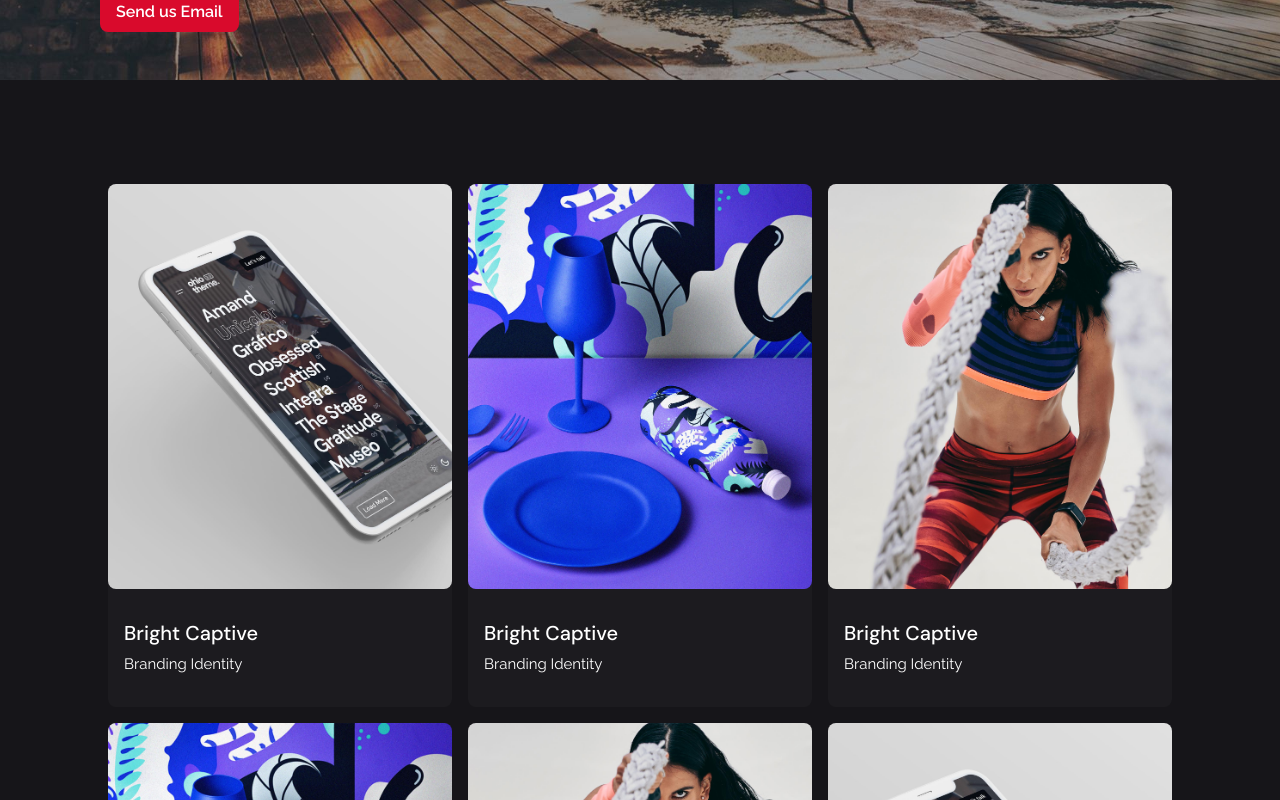
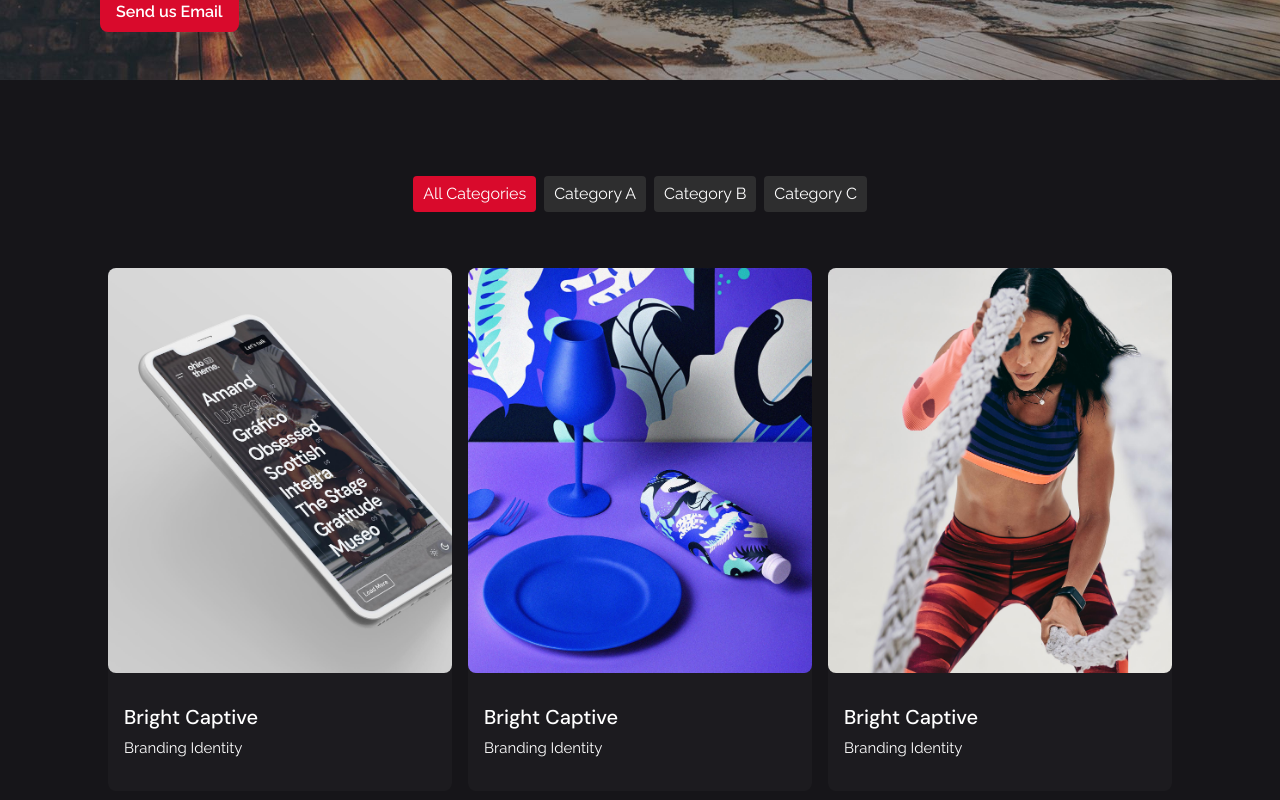
Before and after one commit to Thinushika/show-town-it, a Next.js app: page /our-works in a window 1280 px wide. Shown: the part 520-1320 px from the top of the page. Built offline with nearby package versions, Linux system fonts and the light colour scheme.

Commit message:
category filter

```diff
--- a/pages/our-works.tsx
+++ b/pages/our-works.tsx
@@ -1,7 +1,7 @@
 /* eslint-disable react-hooks/rules-of-hooks */
 /* eslint-disable react/jsx-no-undef */
 import Footer from "@/components/layout/footer";
-import React, { useContext } from "react";
+import React, { useContext, useState } from "react";
 import MainSectionOurWorks from "@/components/mainSections/OurWorks";
 import Image from "next/image";
 import { ThemeContext } from "@/components/theme/ThemeProvider";
@@ -14,61 +14,98 @@ const ourWorks = () => {
   const productColColor =
     theme === "dark" ? darkStyles.productColColor : lightStyles.productColColor;
 
+  const [selectedCategory, setSelectedCategory] = useState('All');
+
   const productsData = [
     {
       id: 1,
       path: '/imgs/products/products (1).jpeg',
       title: 'Bright Captive',
       desc: 'Branding Identity',
-      link: '#'
+      link: '#',
+      category: 'Category A',
     },
     {
       id: 2,
       path: '/imgs/products/products (2).jpeg',
       title: 'Bright Captive',
       desc: 'Branding Identity',
-      link: '#'
+      link: '#',
+      category: 'Category B',
     },
     {
       id: 3,
       path: '/imgs/products/products (3).jpeg',
       title: 'Bright Captive',
       desc: 'Branding Identity',
-      link: '#'
+      link: '#',
+      category: 'Category C',
     },
     {
       id: 4,
       path: '/imgs/products/products (2).jpeg',
       title: 'Bright Captive',
       desc: 'Branding Identity',
-      link: '#'
+      link: '#',
+      category: 'Category A',
     },
     {
       id: 5,
       path: '/imgs/products/products (3).jpeg',
       title: 'Bright Captive',
       desc: 'Branding Identity',
-      link: '#'
+      link: '#',
+      category: 'Category B',
     },
     {
       id: 6,
       path: '/imgs/products/products (1).jpeg',
       title: 'Bright Captive',
       desc: 'Branding Identity',
-      link: '#'
+      link: '#',
+      category: 'Category C',
     }
   ]
+
+  const filteredProducts = selectedCategory === 'All'
+    ? productsData
+    : productsData.filter(item => item.category === selectedCategory);
+
 
   return (
     <>
       <MainSectionOurWorks />
       {/* space */}
       <div className="space-section"></div>
-
-      <div className="d-flex row row-cols-1 row-cols-sm-2 row-cols-lg-3 w-100 left-right-space py-5 my-5 services-styles">
-        {
-          productsData.map((item)=>(
-            <div key={item.id} className="col  p-2 ">
+      <div className="d-flex flex-row pt-5 mt-5">
+        <button
+          onClick={() => setSelectedCategory('All')}
+          className={`${selectedCategory === 'All' ? 'activeCategory' : ''} categoryButton talkButtonSize me-2`}
+        >
+          All Categories
+        </button>
+        <button
+          onClick={() => setSelectedCategory('Category A')}
+          className={`${selectedCategory === 'Category A' ? 'activeCategory' : ''} categoryButton talkButtonSize me-2`}
+        >
+          Category A
+        </button>
+        <button
+          onClick={() => setSelectedCategory('Category B')}
+          className={`${selectedCategory === 'Category B' ? 'activeCategory' : ''} categoryButton talkButtonSize me-2`}
+        >
+          Category B
+        </button>
+        <button
+          onClick={() => setSelectedCategory('Category C')}
+          className={`${selectedCategory === 'Category C' ? 'activeCategory' : ''} categoryButton talkButtonSize `}
+        >
+          Category C
+        </button>
+      </div>
+      <div className="d-flex row row-cols-1 row-cols-sm-2 row-cols-lg-3 w-100 left-right-space pb-5 pt-5 mb-5 services-styles">
+        {filteredProducts.map((item) => (
+          <div key={item.id} className="col p-2">
             <div className={`d-flex flex-column product-col ${productColColor}`}>
               <Image
                 src={item.path}
@@ -83,8 +120,7 @@ const ourWorks = () => {
               </div>
             </div>
           </div>
-          ))
-        }
+        ))}
       </div>
       <Footer />
     </>
--- a/styles/globals.css
+++ b/styles/globals.css
@@ -1016,3 +1016,20 @@ button:hover + #cursor{
 .logo-container:hover img {
   opacity: 0.8;
 }
+
+
+.categoryButton{
+  background-color: #3d3d3da1;
+  transition: background-color 0.5s ease, color 0.5s ease;
+  color: #fff;
+  border: none;
+  padding: 6px 10px;
+  border-radius: 4px;
+}
+
+.categoryButton:hover {
+  background-color: #d90a2c;
+}
+.activeCategory{
+  background-color: #d90a2c;
+}
```
Lines whose indentation alone changed are shown as unchanged.
